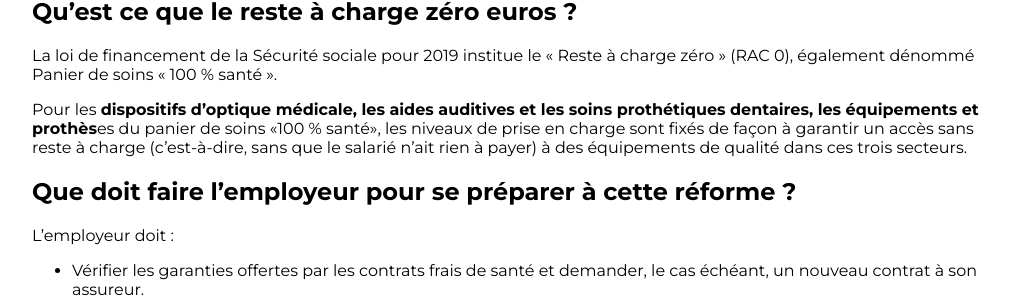
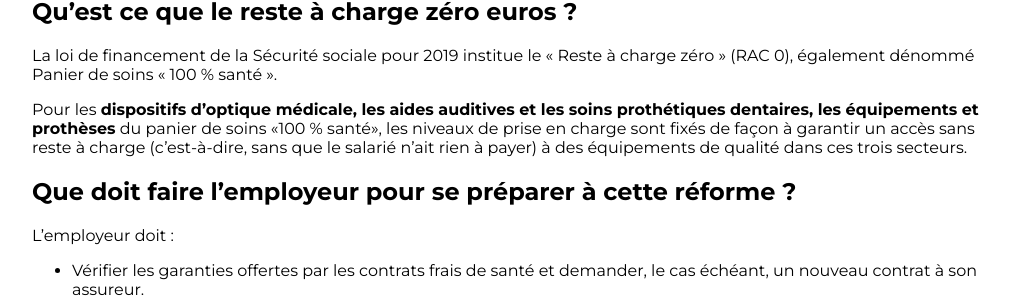
Before and after one commit to EmmanuelleN/hogo-avocats, a Jekyll site: the page built from _posts/2019-09-25-reste-à-charge-zéro.md, in a window 1280 px wide. Shown: the part 1426-1726 px from the top of the page, without its empty margins (123-1138 px from the left). Built offline with Jekyll 4.4.1, drawn with Linux system fonts in a browser that asks for light colours; nearby versions of some CDN libraries.

Commit message:
Update from Forestry.io Sofiane Coly updated _posts/2019-09-25-reste-à-charge-zéro.md

```diff
--- a/_posts/2019-09-25-reste-à-charge-zéro.md
+++ b/_posts/2019-09-25-reste-à-charge-zéro.md
@@ -31,7 +31,7 @@ Le risque serait le suivant : 50 euros x 12 mois x 30 salariés x 3 ans de redre
 
 La loi de financement de la Sécurité sociale pour 2019 institue le « Reste à charge zéro » (RAC 0), également dénommé Panier de soins « 100 % santé ».
 
-Pour les **dispositifs d'optique médicale, les aides auditives et les soins prothétiques dentaires, les équipements et prothès**es du panier de soins «100 % santé», les niveaux de prise en charge sont fixés de façon à garantir un accès sans reste à charge (c’est-à-dire, sans que le salarié n’ait rien à payer) à des équipements de qualité dans ces trois secteurs.
+Pour les **dispositifs d'optique médicale, les aides auditives et les soins prothétiques dentaires, les équipements et prothèses** du panier de soins «100 % santé», les niveaux de prise en charge sont fixés de façon à garantir un accès sans reste à charge (c’est-à-dire, sans que le salarié n’ait rien à payer) à des équipements de qualité dans ces trois secteurs.
 
 # Que doit faire l'employeur pour se préparer à cette réforme ?
 
```
